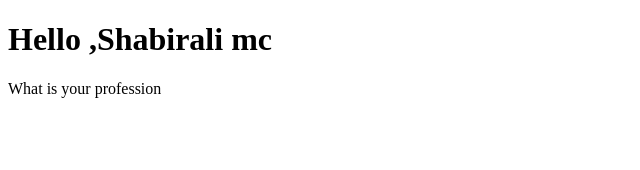
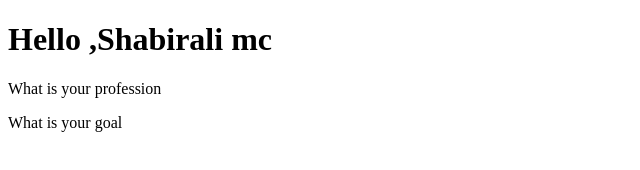
Before and after one commit to shabiralimc/datewithgit, a plain HTML site: page index.html in a window 1280 px wide. Shown: the whole page, without its empty margins (0-640 px from the left). Drawn offline with Linux system fonts and the light colour scheme.

Commit message:
another question added

```diff
--- a/index.html
+++ b/index.html
@@ -8,5 +8,6 @@
 <body>
     <h1>Hello ,Shabirali mc</h1>
     <p>What is your profession</p>
+    <p>What is your goal </p>
 </body>
 </html>
```
